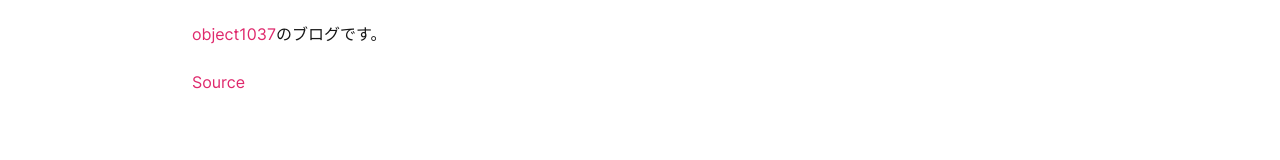
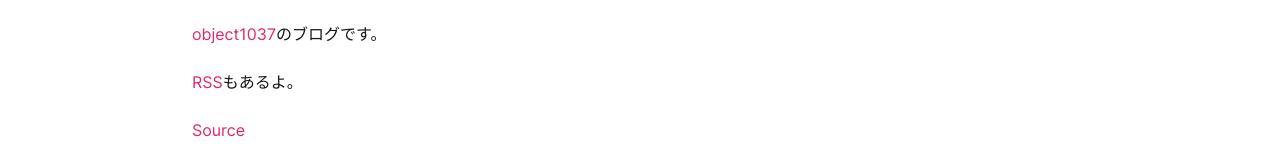
Before and after one commit to object1037/blog, a Next.js app: page /about in a window 1280 px wide. Shown: the part 227-387 px from the top of the page. Built offline with nearby package versions, Linux system fonts and the light colour scheme.

Commit message:
update about page

```diff
--- a/pages/about.tsx
+++ b/pages/about.tsx
@@ -10,6 +10,9 @@ export default function About() {
         <p className="mb-6">
           <A href="https://object1037.dev">{handleName}</A>のブログです。
         </p>
+        <p className="mb-6">
+          <A href="https://blog.object1037.dev/feed.xml">RSS</A>もあるよ。
+        </p>
         <p>
           <A href="https://github.com/object1037/blog">Source</A>
         </p>
```
